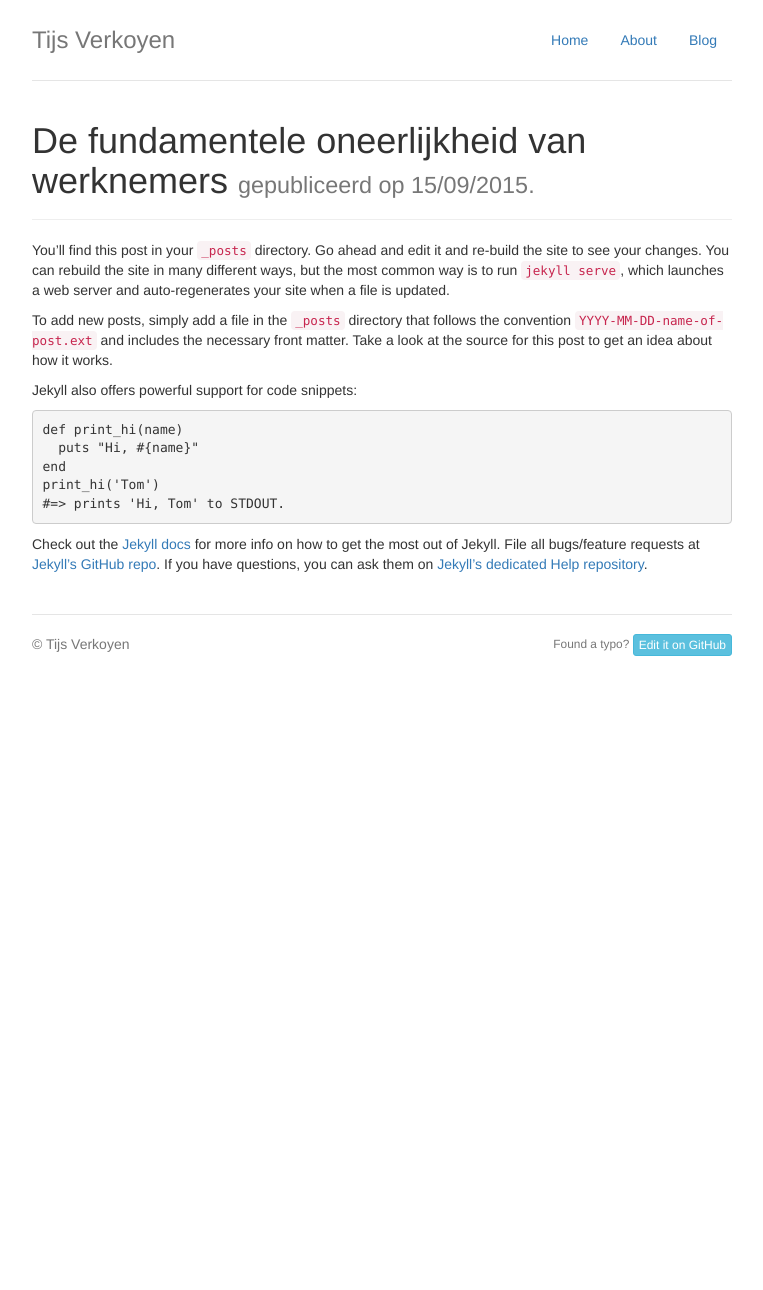
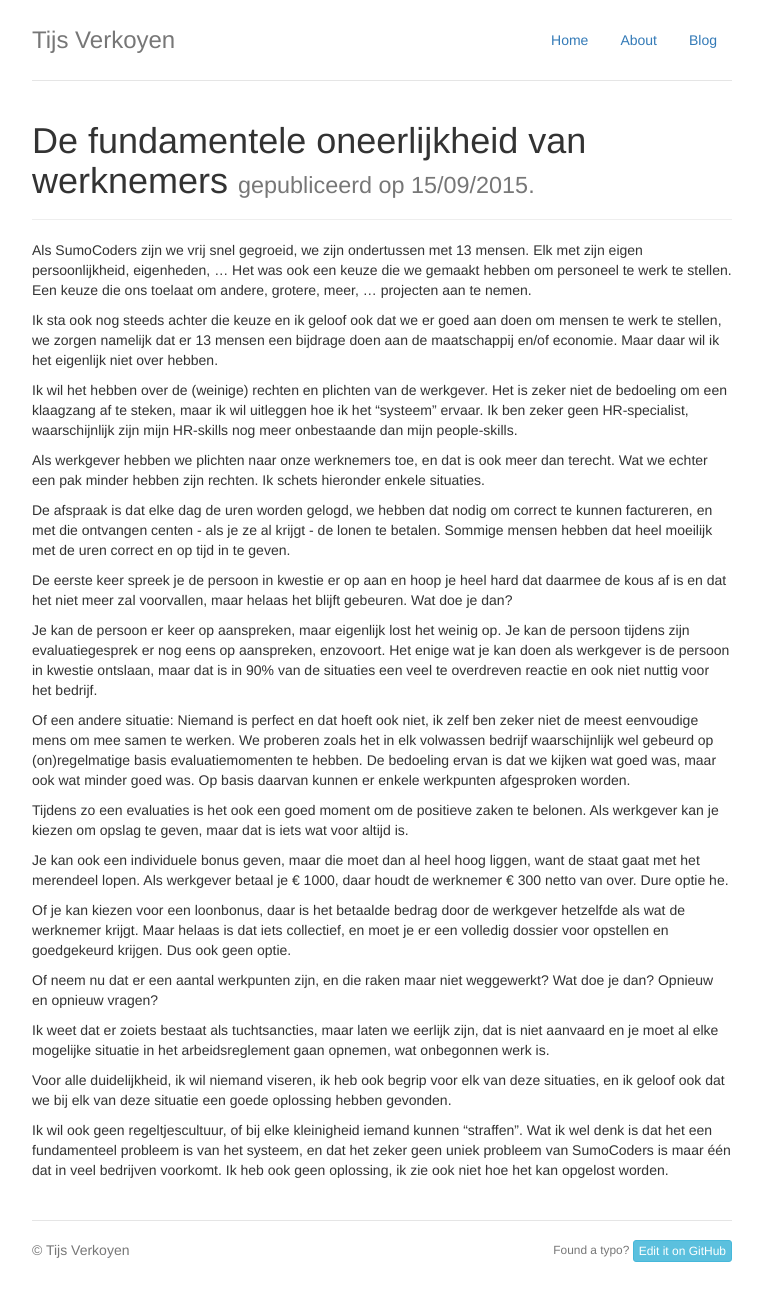
Before and after one commit to tijsverkoyen/tijsverkoyen.github.io, a Jekyll site: the page built from _posts/2015-09-15-de-fundamentele-oneerlijkheid.markdown, in a window 1280 px wide. Shown: the whole page, without its empty margins (258-1021 px from the left). Built offline with Jekyll 4.4.1, drawn with Linux system fonts in a browser that asks for light colours; before the commit the page ends 900 px from its top, so only the background shows below that.

Commit message:
Actual post

```diff
--- a/_posts/2015-09-15-de-fundamentele-oneerlijkheid.markdown
+++ b/_posts/2015-09-15-de-fundamentele-oneerlijkheid.markdown
@@ -5,22 +5,33 @@ date:   2015-09-15 13:37:00
 image:  2015-08-26-welcome-to-jekyll.png
 language: nl
 ---
-You’ll find this post in your `_posts` directory. Go ahead and edit it and re-build the site to see your changes. You can rebuild the site in many different ways, but the most common way is to run `jekyll serve`, which launches a web server and auto-regenerates your site when a file is updated.
 
-To add new posts, simply add a file in the `_posts` directory that follows the convention `YYYY-MM-DD-name-of-post.ext` and includes the necessary front matter. Take a look at the source for this post to get an idea about how it works.
+Als SumoCoders zijn we vrij snel gegroeid, we zijn ondertussen met 13 mensen. Elk met zijn eigen persoonlijkheid, eigenheden, ... Het was ook een keuze die we gemaakt hebben om personeel te werk te stellen. Een keuze die ons toelaat om andere, grotere, meer, ... projecten aan te nemen.
 
-Jekyll also offers powerful support for code snippets:
+Ik sta ook nog steeds achter die keuze en ik geloof ook dat we er goed aan doen om mensen te werk te stellen, we zorgen namelijk dat er 13 mensen een bijdrage doen aan de maatschappij en/of economie. Maar daar wil ik het eigenlijk niet over hebben.
 
-{% highlight ruby %}
-def print_hi(name)
-  puts "Hi, #{name}"
-end
-print_hi('Tom')
-#=> prints 'Hi, Tom' to STDOUT.
-{% endhighlight %}
+Ik wil het hebben over de (weinige) rechten en plichten van de werkgever. Het is zeker niet de bedoeling om een klaagzang af te steken, maar ik wil uitleggen hoe ik het "systeem" ervaar. Ik ben zeker geen HR-specialist, waarschijnlijk zijn mijn HR-skills nog meer onbestaande dan mijn people-skills.
 
-Check out the [Jekyll docs][jekyll] for more info on how to get the most out of Jekyll. File all bugs/feature requests at [Jekyll’s GitHub repo][jekyll-gh]. If you have questions, you can ask them on [Jekyll’s dedicated Help repository][jekyll-help].
+Als werkgever hebben we plichten naar onze werknemers toe, en dat is ook meer dan terecht. Wat we echter een pak minder hebben zijn rechten. Ik schets  hieronder enkele situaties.
 
-[jekyll]:      http://jekyllrb.com
-[jekyll-gh]:   https://github.com/jekyll/jekyll
-[jekyll-help]: https://github.com/jekyll/jekyll-help
+De afspraak is dat elke dag de uren worden gelogd, we hebben dat nodig om correct te kunnen factureren, en met die ontvangen centen - als je ze al krijgt - de lonen te betalen. Sommige mensen hebben dat heel moeilijk met de uren correct en op tijd in te geven.
+
+De eerste keer spreek je de persoon in kwestie er op aan en hoop je heel hard dat daarmee de kous af is en dat het niet meer zal voorvallen, maar helaas het blijft gebeuren. Wat doe je dan?
+
+Je kan de persoon er keer op aanspreken, maar eigenlijk lost het weinig op. Je kan de persoon tijdens zijn evaluatiegesprek er nog eens op aanspreken, enzovoort. Het enige wat je kan doen als werkgever is de persoon in kwestie ontslaan, maar dat is in 90% van de situaties een veel te overdreven reactie en ook niet nuttig voor het bedrijf.
+
+Of een andere situatie: Niemand is perfect en dat hoeft ook niet, ik zelf ben zeker niet de meest eenvoudige mens om mee samen te werken. We proberen zoals het in elk volwassen bedrijf waarschijnlijk wel gebeurd op (on)regelmatige basis evaluatiemomenten te hebben. De bedoeling ervan is dat we kijken wat goed was, maar ook wat minder goed was. Op basis daarvan kunnen er enkele werkpunten afgesproken worden.
+
+Tijdens zo een evaluaties is het ook een goed moment om de positieve zaken te belonen. Als werkgever kan je kiezen om opslag te geven, maar dat is iets wat voor altijd is.
+
+Je kan ook een individuele bonus geven, maar die moet dan al heel hoog liggen, want de staat gaat met het merendeel lopen. Als werkgever betaal je € 1000, daar houdt de werknemer € 300 netto van over. Dure optie he.
+
+Of je kan kiezen voor een loonbonus, daar is het betaalde bedrag door de werkgever hetzelfde als wat de werknemer krijgt. Maar helaas is dat iets collectief, en moet je er een volledig dossier voor opstellen en goedgekeurd krijgen. Dus ook geen optie.
+
+Of neem nu dat er een aantal werkpunten zijn, en die raken maar niet weggewerkt? Wat doe je dan? Opnieuw en opnieuw vragen?
+
+Ik weet dat er zoiets bestaat als tuchtsancties, maar laten we eerlijk zijn, dat is niet aanvaard en je moet al elke mogelijke situatie in het  arbeidsreglement gaan opnemen, wat onbegonnen werk is.
+
+Voor alle duidelijkheid, ik wil niemand viseren, ik heb ook begrip voor elk van deze situaties, en ik geloof ook dat we bij elk van deze situatie een goede oplossing hebben gevonden.
+
+Ik wil ook geen regeltjescultuur, of bij elke kleinigheid iemand kunnen "straffen". Wat ik wel denk is dat het een fundamenteel probleem  is van het systeem, en dat het zeker geen uniek probleem van SumoCoders is maar één dat in veel bedrijven voorkomt. Ik heb ook geen oplossing, ik zie ook niet hoe het kan opgelost worden.
```
